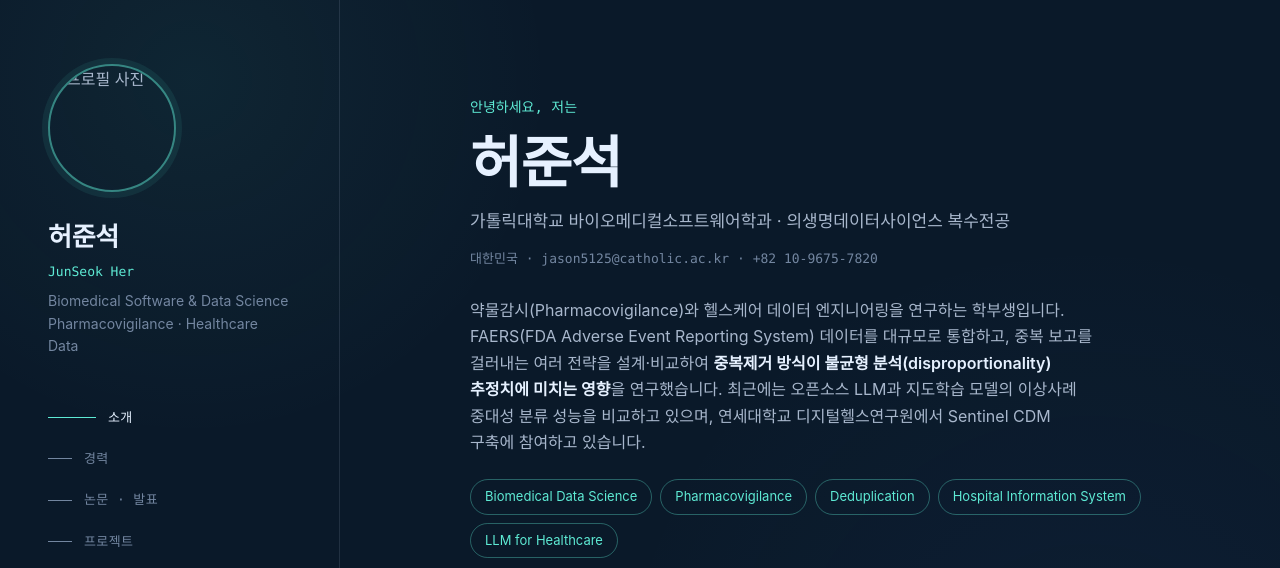
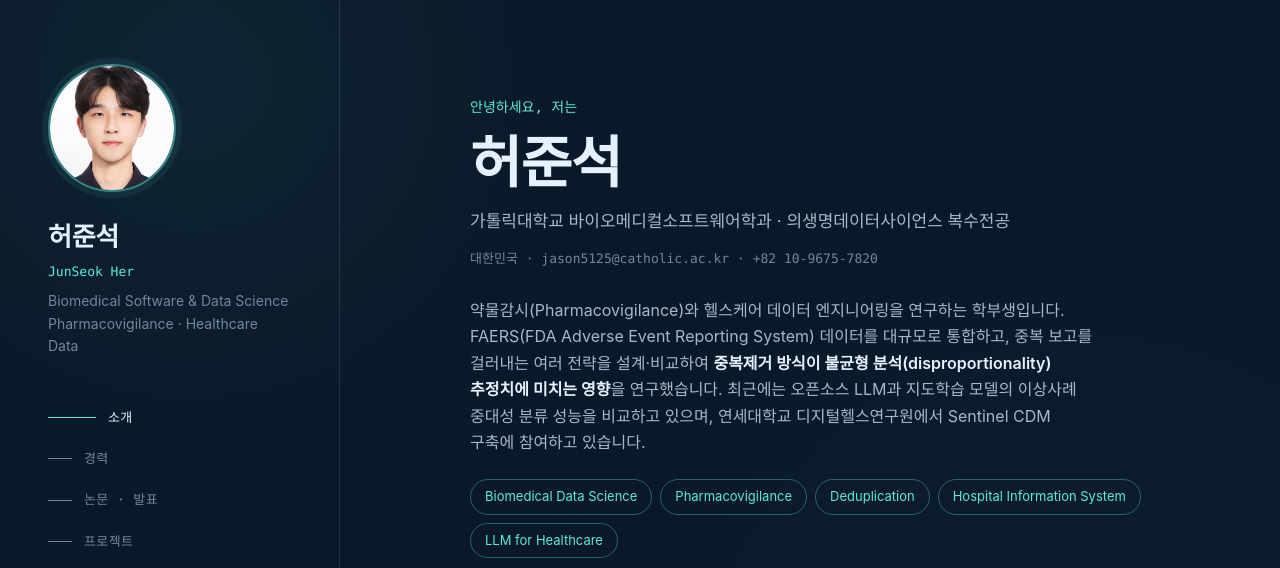
Before and after one commit to jason5125-alt/jason5125-alt.github.io, a plain HTML site: page index.html in a window 1280 px wide. Shown: the top 568 px of the page. Drawn offline with Linux system fonts and the light colour scheme.

Commit message:
Update profile photo source in index.html

```diff
--- a/index.html
+++ b/index.html
@@ -10,7 +10,7 @@
 <body>
   <aside class="sidebar">
     <div class="sidebar-inner">
-      <img class="profile-photo" src="고화질.jpg" alt="프로필 사진">
+      <img class="profile-photo" src="Profile.jpg" alt="프로필 사진">
       <p class="sidebar-name">허준석</p>
       <p class="sidebar-name-en">JunSeok Her</p>
       <p class="sidebar-role">Biomedical Software &amp; Data Science<br>Pharmacovigilance · Healthcare Data</p>
```
